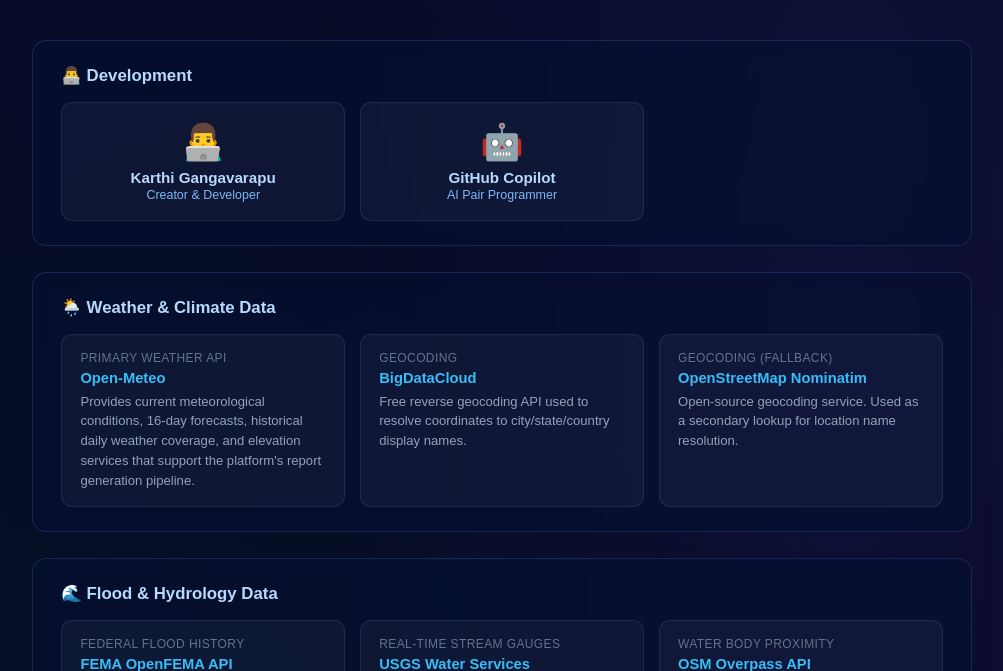
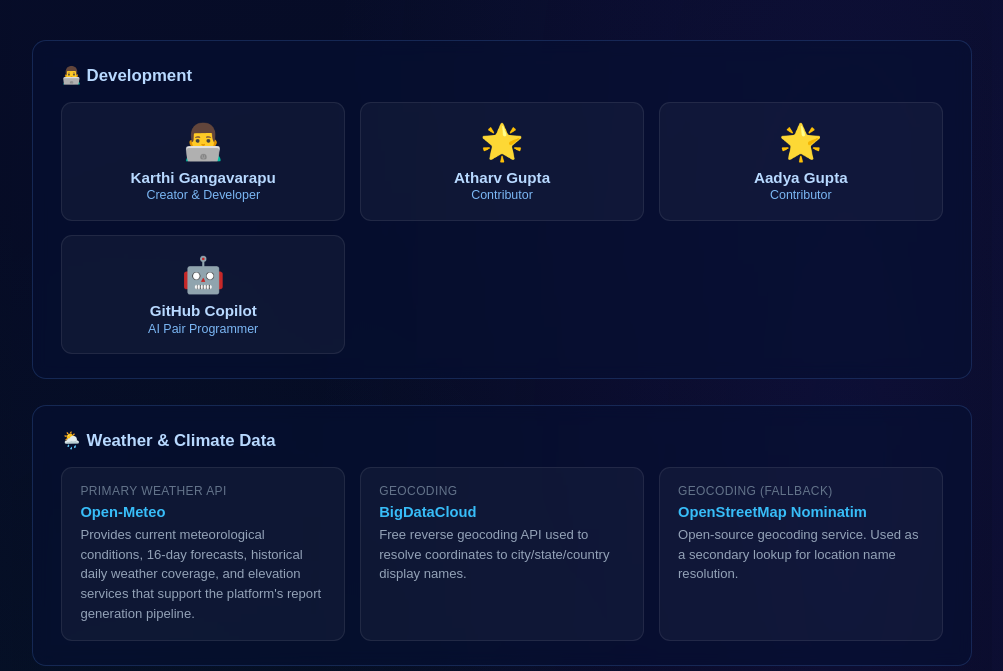
Before and after one commit to CrustyWinner84/Floodwise, a Flask app: page /credits in a window 1280 px wide. Shown: the part 216-887 px from the top of the page, without its empty margins (138-1141 px from the left). Run offline with Flask 2, Linux system fonts and the light colour scheme; some web fonts are replaced.

Commit message:
chore: add Atharv Gupta and Aadya Gupta to credits

```diff
--- a/weather_app/templates/credits.html
+++ b/weather_app/templates/credits.html
@@ -87,6 +87,16 @@
         <div class="person-avatar">👨‍💻</div>
         <div class="person-name">Karthi Gangavarapu</div>
         <div class="person-role">Creator &amp; Developer</div>
+      </div>
+      <div class="person-card">
+        <div class="person-avatar">🌟</div>
+        <div class="person-name">Atharv Gupta</div>
+        <div class="person-role">Contributor</div>
+      </div>
+      <div class="person-card">
+        <div class="person-avatar">🌟</div>
+        <div class="person-name">Aadya Gupta</div>
+        <div class="person-role">Contributor</div>
       </div>
       <div class="person-card">
         <div class="person-avatar">🤖</div>
```
